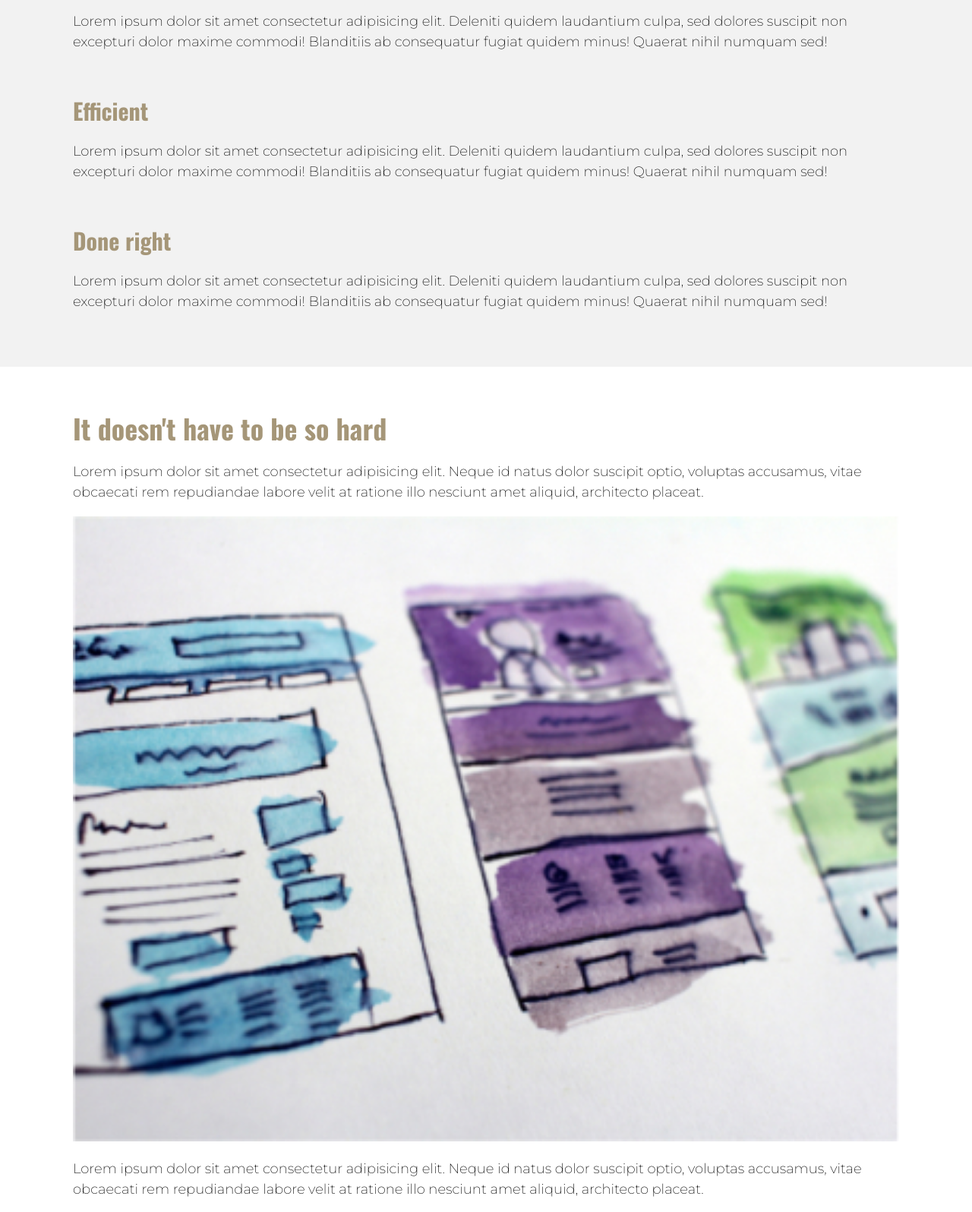
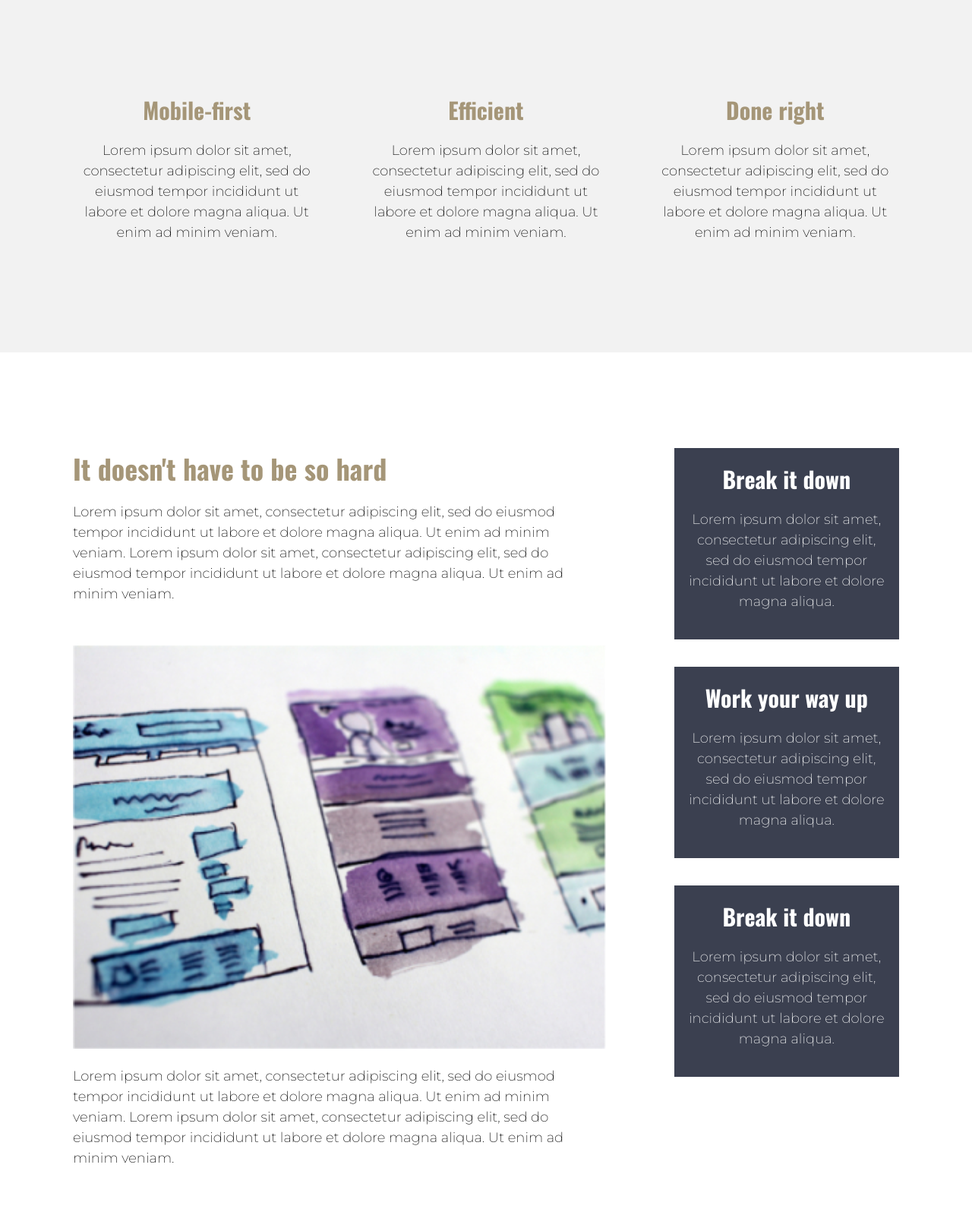
Before and after one commit to MicaBalza/ConqueringResponsiveLayouts, a plain HTML site: page last-challenge/index.html in a window 1280 px wide. Shown: the part 684-2280 px from the top of the page at 76% size. Drawn offline with nearby package versions, Linux system fonts and the light colour scheme.

Commit message:
last-challenge extra breakpoints

```diff
--- a/last-challenge/index.html
+++ b/last-challenge/index.html
@@ -9,7 +9,7 @@
   </head>
   <body>
     <header>
-      <div class="container flex aligned-center">
+      <div class="container nav-bar aligned-center">
         <img src="img/logo.svg" alt="CRL logo" class="logo" />
         <button class="nav-toggle hamburger hamburger--slider" type="button">
           <span class="hamburger-box">
@@ -29,7 +29,7 @@
     </header>
     <main>
       <section class="hero">
-        <div class="container">
+        <div class="container hero-flex">
           <h1 class="hero__title">
             Responsive layouts
             <span class="accent-color">don't have to be a struggle</span>
@@ -45,80 +45,73 @@
         </div>
       </section>
       <section class="section-one">
-        <div class="container">
+        <div class="container flex">
           <div class="col">
             <h3 class="accent-color">Mobile-first</h3>
             <p>
-              Lorem ipsum dolor sit amet consectetur adipisicing elit. Deleniti
-              quidem laudantium culpa, sed dolores suscipit non excepturi dolor
-              maxime commodi! Blanditiis ab consequatur fugiat quidem minus!
-              Quaerat nihil numquam sed!
+              Lorem ipsum dolor sit amet, consectetur adipiscing elit, sed do
+              eiusmod tempor incididunt ut labore et dolore magna aliqua. Ut
+              enim ad minim veniam.
             </p>
           </div>
           <div class="col">
             <h3 class="accent-color">Efficient</h3>
             <p>
-              Lorem ipsum dolor sit amet consectetur adipisicing elit. Deleniti
-              quidem laudantium culpa, sed dolores suscipit non excepturi dolor
-              maxime commodi! Blanditiis ab consequatur fugiat quidem minus!
-              Quaerat nihil numquam sed!
+              Lorem ipsum dolor sit amet, consectetur adipiscing elit, sed do
+              eiusmod tempor incididunt ut labore et dolore magna aliqua. Ut
+              enim ad minim veniam.
             </p>
           </div>
           <div class="col">
             <h3 class="accent-color">Done right</h3>
             <p>
-              Lorem ipsum dolor sit amet consectetur adipisicing elit. Deleniti
-              quidem laudantium culpa, sed dolores suscipit non excepturi dolor
-              maxime commodi! Blanditiis ab consequatur fugiat quidem minus!
-              Quaerat nihil numquam sed!
+              Lorem ipsum dolor sit amet, consectetur adipiscing elit, sed do
+              eiusmod tempor incididunt ut labore et dolore magna aliqua. Ut
+              enim ad minim veniam.
             </p>
           </div>
         </div>
       </section>
       <section class="section-two">
-        <div class="container">
+        <div class="container section-two-flex">
           <div class="section-two__content">
             <h2 class="accent-color">It doesn't have to be so hard</h2>
             <p>
-              Lorem ipsum dolor sit amet consectetur adipisicing elit. Neque id
-              natus dolor suscipit optio, voluptas accusamus, vitae obcaecati
-              rem repudiandae labore velit at ratione illo nesciunt amet
-              aliquid, architecto placeat.
+              Lorem ipsum dolor sit amet, consectetur adipiscing elit, sed do
+              eiusmod tempor incididunt ut labore et dolore magna aliqua. Ut
+              enim ad minim veniam. Lorem ipsum dolor sit amet, consectetur
+              adipiscing elit, sed do eiusmod tempor incididunt ut labore et
+              dolore magna aliqua. Ut enim ad minim veniam.
             </p>
             <img src="img/hero-img.jpg" alt="layouts" />
             <p>
-              Lorem ipsum dolor sit amet consectetur adipisicing elit. Neque id
-              natus dolor suscipit optio, voluptas accusamus, vitae obcaecati
-              rem repudiandae labore velit at ratione illo nesciunt amet
-              aliquid, architecto placeat.
+              Lorem ipsum dolor sit amet, consectetur adipiscing elit, sed do
+              eiusmod tempor incididunt ut labore et dolore magna aliqua. Ut
+              enim ad minim veniam. Lorem ipsum dolor sit amet, consectetur
+              adipiscing elit, sed do eiusmod tempor incididunt ut labore et
+              dolore magna aliqua. Ut enim ad minim veniam.
             </p>
           </div>
           <div class="sidebar">
-            <div class="sidebar__el">
+            <div class="sidebar-item col">
               <h3>Break it down</h3>
               <p>
-                Lorem ipsum dolor sit amet consectetur, adipisicing elit. Fugit,
-                maiores placeat nam explicabo qui eius nemo. Possimus nobis
-                aspernatur, obcaecati aperiam praesentium laboriosam id
-                sapiente, nostrum repellendus impedit veritatis fugiat.
+                Lorem ipsum dolor sit amet, consectetur adipiscing elit, sed do
+                eiusmod tempor incididunt ut labore et dolore magna aliqua.
               </p>
             </div>
-            <div class="sidebar__el">
+            <div class="sidebar-item col">
               <h3>Work your way up</h3>
               <p>
-                Lorem ipsum dolor sit amet consectetur, adipisicing elit. Fugit,
-                maiores placeat nam explicabo qui eius nemo. Possimus nobis
-                aspernatur, obcaecati aperiam praesentium laboriosam id
-                sapiente, nostrum repellendus impedit veritatis fugiat.
+                Lorem ipsum dolor sit amet, consectetur adipiscing elit, sed do
+                eiusmod tempor incididunt ut labore et dolore magna aliqua.
               </p>
             </div>
-            <div class="sidebar__el">
+            <div class="sidebar-item col">
               <h3>Break it down</h3>
               <p>
-                Lorem ipsum dolor sit amet consectetur, adipisicing elit. Fugit,
-                maiores placeat nam explicabo qui eius nemo. Possimus nobis
-                aspernatur, obcaecati aperiam praesentium laboriosam id
-                sapiente, nostrum repellendus impedit veritatis fugiat.
+                Lorem ipsum dolor sit amet, consectetur adipiscing elit, sed do
+                eiusmod tempor incididunt ut labore et dolore magna aliqua.
               </p>
             </div>
           </div>
@@ -131,11 +124,9 @@
             <div class="footer__content__about">
               <h5 class="accent-color">About our company</h5>
               <p>
-                Lorem ipsum, dolor sit amet consectetur adipisicing elit.
-                Nostrum consectetur minus magnam nisi! Ullam consequatur
-                incidunt enim. Doloremque, perferendis optio, ducimus
-                dignissimos iure tempore quos magni molestias quam veritatis
-                quidem.
+                Lorem ipsum dolor sit amet, consectetur adipiscing elit, sed do
+                eiusmod tempor incididunt ut labore et dolore magna aliqua. Ut
+                enim ad minim veniam.
               </p>
             </div>
             <div class="footer__content__menu">
--- a/last-challenge/style.css
+++ b/last-challenge/style.css
@@ -49,7 +49,7 @@ h3 {
 h4 {
   font-family: "Oswald";
   font-size: 1.5rem;
-  margin-bottom: 2em;
+  margin-bottom: 1em;
 }
 
 h5 {
@@ -87,15 +87,6 @@ li {
   color: #a59678;
 }
 
-.flex {
-  display: flex;
-  justify-content: space-between;
-}
-
-.aligned-center {
-  align-items: center;
-}
-
 .container {
   width: 85%;
   max-width: 1200px;
@@ -126,6 +117,12 @@ header {
   background-color: #2e323f;
   padding: 1em 0;
   color: #fff;
+}
+
+.nav-bar {
+  display: flex;
+  justify-content: space-between;
+  align-items: center;
 }
 
 .logo {
@@ -229,15 +226,15 @@ header {
 --------------
 */
 
-.sidebar__el {
+.section-two__content p {
+  margin-bottom: 3em;
+}
+
+.sidebar-item {
   padding: 1em;
   background-color: #3b4050;
   color: #fff;
   text-align: center;
-}
-
-.sidebar__el + .sidebar__el {
-  margin-top: 2em;
 }
 
 /*
@@ -272,29 +269,6 @@ footer {
 .footer__content__menu a {
   font-weight: 100;
   margin-top: 1em;
-}
-
-/*
---------------
---- QUERIES --
---------------
-*/
-
-@media (min-width: 700px) {
-  .nav-toggle {
-    display: none;
-  }
-
-  .nav {
-    visibility: visible;
-    position: relative;
-    margin: 0;
-    padding: 0;
-  }
-
-  .nav-menu {
-    display: flex;
-  }
 }
 
 /*!
@@ -391,3 +365,86 @@ footer {
 .hamburger--slider.is-active .hamburger-inner::after {
   transform: translate3d(0, -20px, 0) rotate(-90deg);
 }
+
+/*
+--------------
+--- QUERIES --
+--------------
+*/
+
+@media (min-width: 700px) {
+  .flex,
+  .sidebar {
+    display: flex;
+    justify-content: space-between;
+  }
+
+  .col {
+    width: 30%;
+  }
+
+  .col + .col {
+    margin-top: 0;
+  }
+
+  .nav-toggle {
+    display: none;
+  }
+
+  .nav {
+    visibility: visible;
+    position: relative;
+    margin: 0;
+    padding: 0;
+    animation: none;
+    box-shadow: none;
+    font-size: 1rem;
+  }
+
+  .nav-menu {
+    display: flex;
+    align-items: center;
+  }
+
+  .nav-item + .nav-item {
+    margin-top: 0;
+    margin-left: 2em;
+  }
+
+  .section-one {
+    text-align: center;
+  }
+}
+
+@media (min-width: 1000px) {
+  section {
+    padding: 7em 0;
+  }
+
+  .hero-flex {
+    display: flex;
+    align-items: flex-end;
+  }
+
+  .section-two-flex {
+    display: flex;
+  }
+
+  .section-two__content {
+    margin-right: 5em;
+  }
+
+  .sidebar {
+    display: block;
+  }
+
+  .sidebar-item {
+    width: auto;
+    margin-bottom: 2em;
+  }
+
+  .footer__content__about {
+    max-width: 40%;
+    margin-right: 2em;
+  }
+}
```
